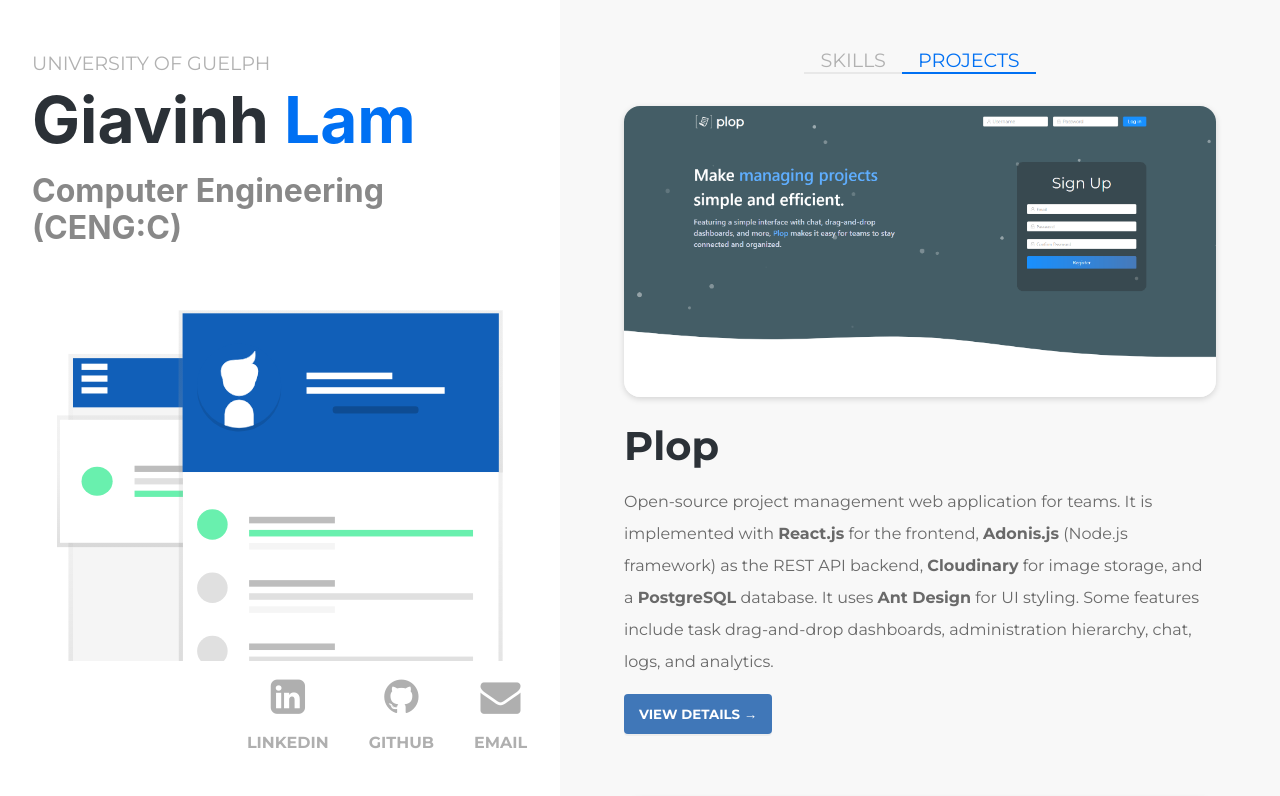
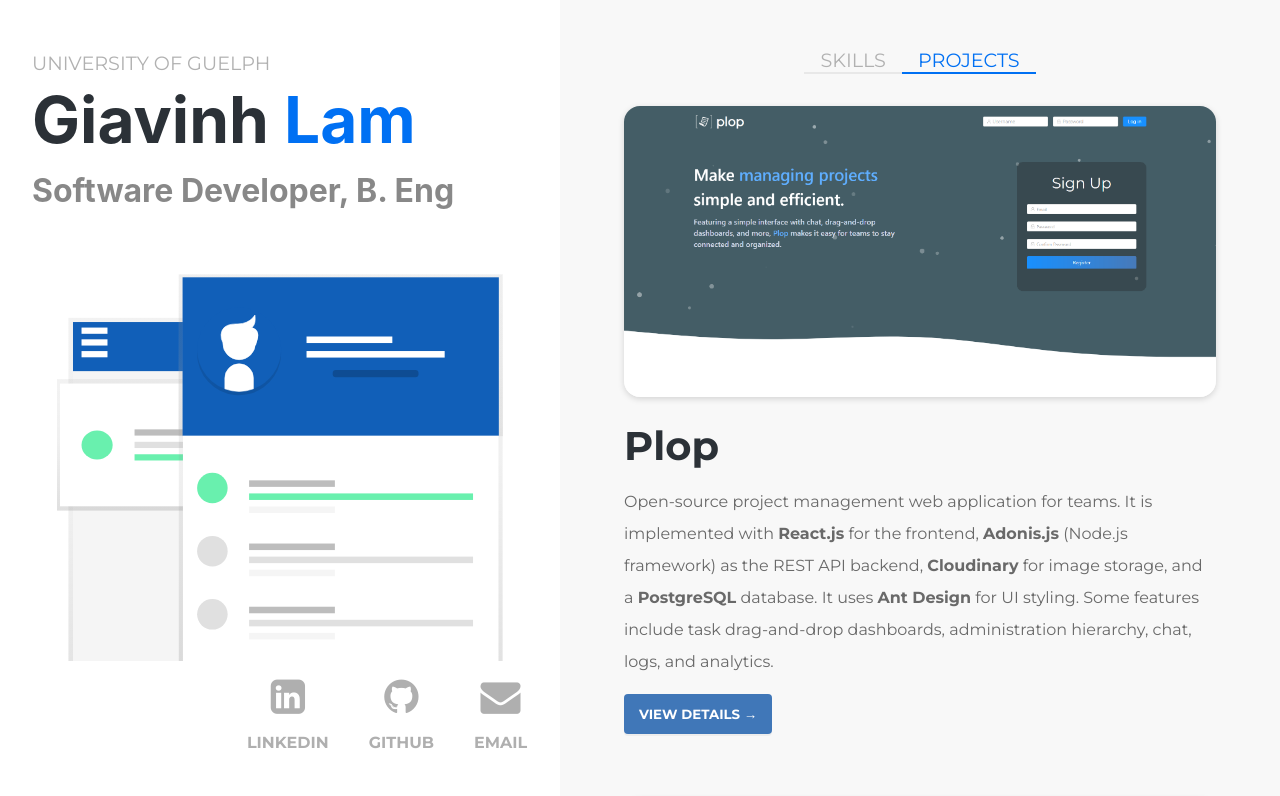
Before and after one commit to giavinh79/portfolio-new, a Next.js app: page / in a window 1280 px wide. Shown: the top 796 px of the page. Built offline with nearby package versions, Linux system fonts and the light colour scheme.

Commit message:
small text change

```diff
--- a/components/Profile/Introduction.jsx
+++ b/components/Profile/Introduction.jsx
@@ -8,7 +8,7 @@
       <h1 className={styles.title}>
         Giavinh <span style={{ color: '#0070F3' }}>Lam</span>
       </h1>
-      <h2 className={styles.subtitle}>Computer Engineering (CENG:C)</h2>
+      <h2 className={styles.subtitle}>Software Developer, B. Eng</h2>
       <div className={styles['portfolio-wrapper']}>
         <img src='/images/abstract/portfoliosvg.svg' alt='portfolio abstract art' />
         <SocialMedia />
```
